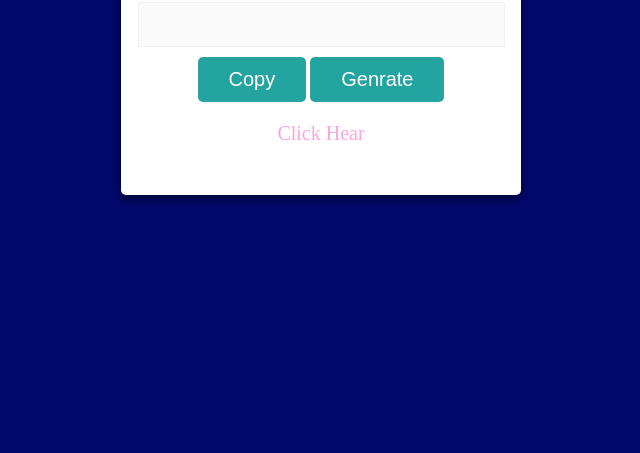
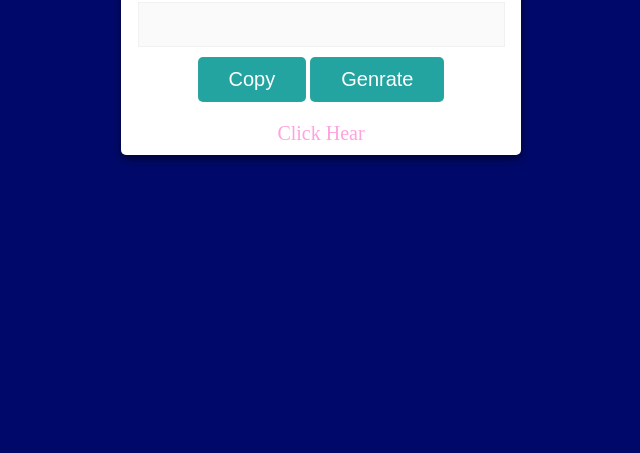
Before and after one commit to Savanindurkar7/Random-Password-Generator-, a plain HTML site: page index.html in a window 1280 px wide. Shown: the part 347-800 px from the top of the page, without its empty margins (319-959 px from the left). Drawn offline with Linux system fonts and the light colour scheme.

Commit message:
Update style.css

```diff
--- a/style.css
+++ b/style.css
@@ -12,6 +12,7 @@ body{
   display: flex;
   align-items: center;
   justify-content: center;
+  padding:10px;
 }
 
 .main{
@@ -22,7 +23,7 @@ body{
   justify-content: center;
   gap:10px;
   flex-direction: column;
-  padding: 50px;
+  padding: 10px 30px;
   box-shadow: 0 4px 8px rgba(0, 0, 0, 0.5);
   border-radius: 5px;
 
```
